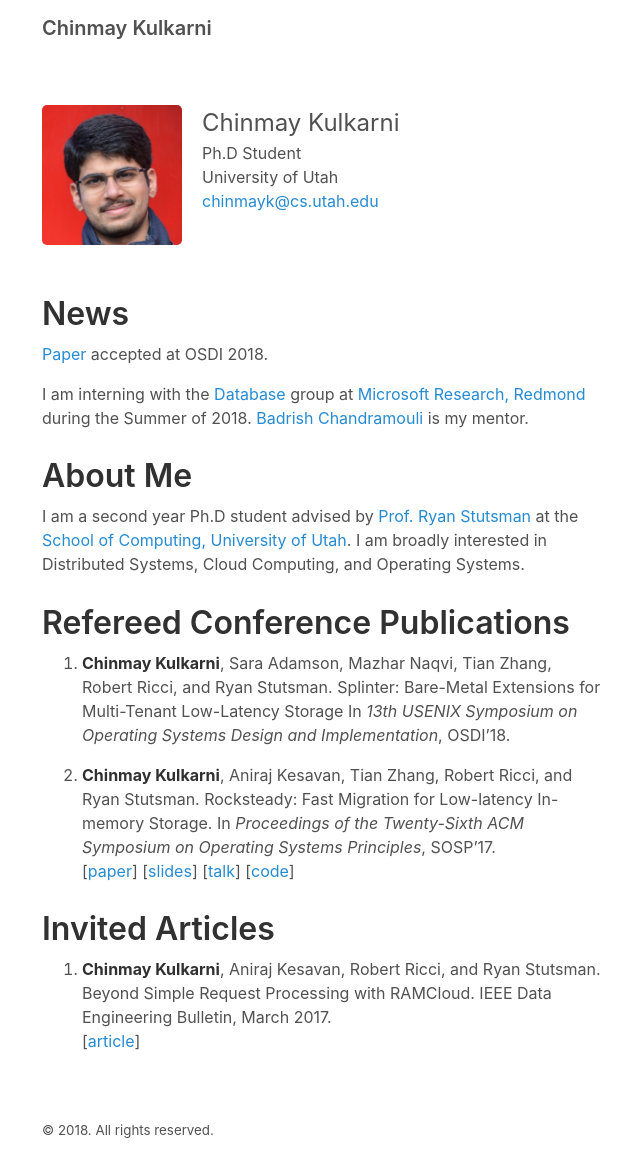
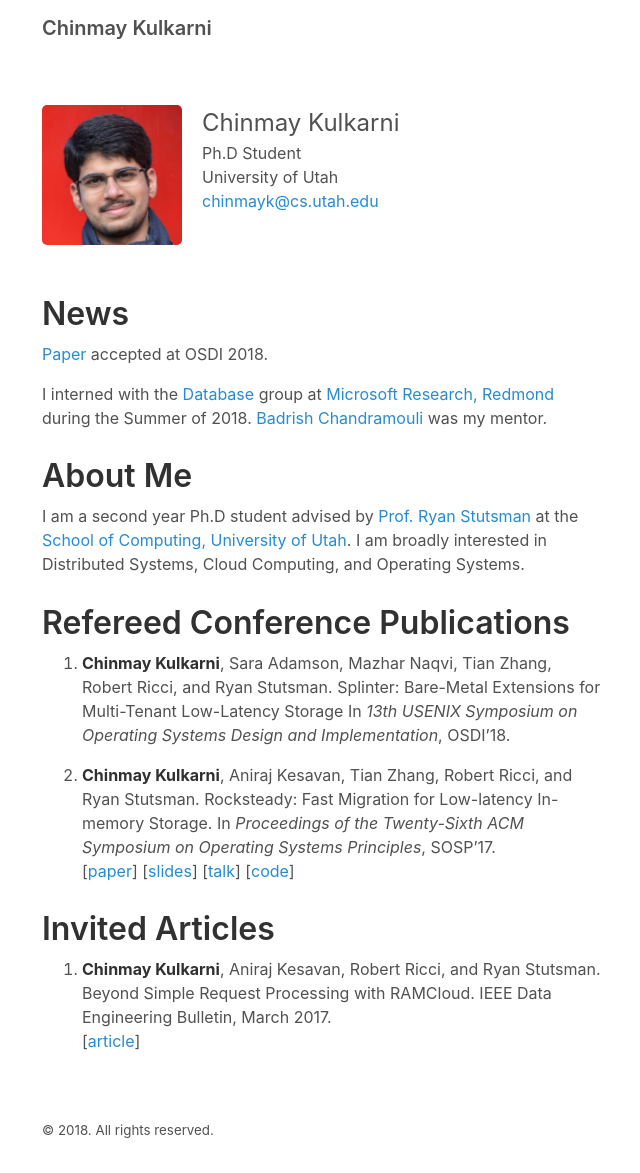
Before and after one commit to chinkulkarni/chinkulkarni.github.io, a Jekyll site: the page built from index.md, in a window 1280 px wide. Shown: the whole page, without its empty margins (318-958 px from the left). Built offline with Jekyll 4.4.1, drawn with Linux system fonts in a browser that asks for light colours.

Commit message:
Update internship.

```diff
--- a/index.md
+++ b/index.md
@@ -18,9 +18,9 @@ University of Utah<br>
 
 [Paper](https://www.usenix.org/conference/osdi18/presentation/kulkarni) accepted at OSDI 2018.
 
-I am interning with the [Database](https://www.microsoft.com/en-us/research/group/database/?from=http%3A%2F%2Fresearch.microsoft.com%2Fdb%2F)
+I interned with the [Database](https://www.microsoft.com/en-us/research/group/database/?from=http%3A%2F%2Fresearch.microsoft.com%2Fdb%2F)
 group at [Microsoft Research, Redmond](https://www.microsoft.com/en-us/research/?from=http%3A%2F%2Fresearch.microsoft.com%2F)
-during the Summer of 2018. [Badrish Chandramouli](http://badrish.net/) is my mentor.
+during the Summer of 2018. [Badrish Chandramouli](http://badrish.net/) was my mentor.
 
 # About Me
 
```
